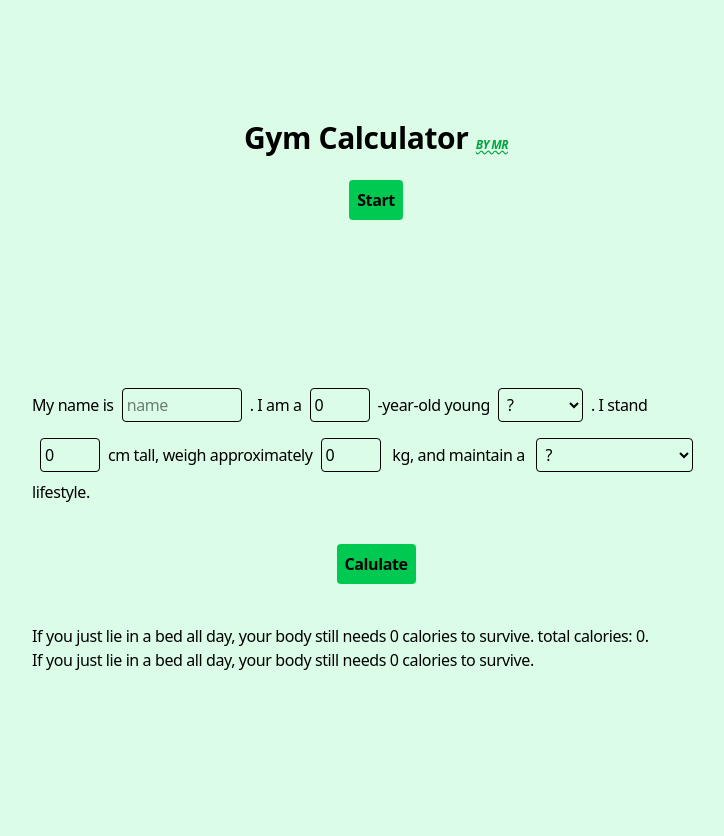
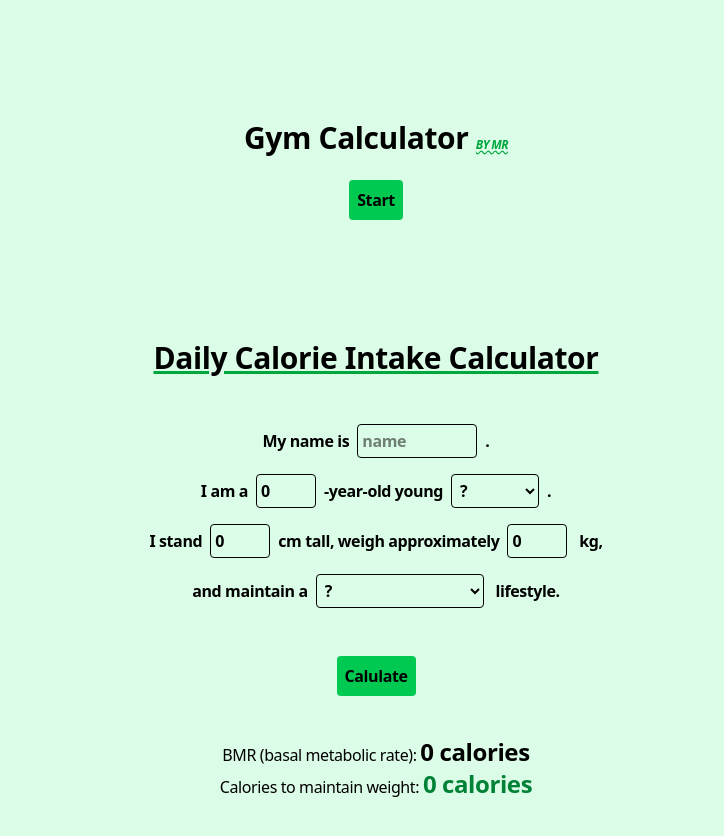
Before and after one commit to rahscripts/gym-calculator, a Next.js app: page / in a window 1280 px wide. Shown: the top 836 px of the page, without its empty margins (264-988 px from the left). Before the commit the page ends 800 px from the top, so only its background shows below. Built offline with nearby package versions, Linux system fonts and the light colour scheme.

Commit message:
updating tailwind css

```diff
--- a/app/page.tsx
+++ b/app/page.tsx
@@ -10,7 +10,7 @@ export default function Home() {
 
   return (
     <section>
-        <div className="max-w-3xl mx-auto m-20 p-10">
+        <div className="max-w-3xl mx-auto m-20 mb-10 p-10">
           <div className="flex flex-col items-center justify-center">
           <h1 className="text-3xl font-extrabold ">Gym Calculator <span className="uppercase font-black tracking-tighter text-xs italic underline decoration-wavy text-green-600">by MR</span> </h1><br />
           <button className="bg-green-500 p-2 rounded font-bold hover:bg-green-600 cursor-pointer" onClick={() => setStart(!start)}>Start</button>
--- a/components/CalorieIntake.tsx
+++ b/components/CalorieIntake.tsx
@@ -25,7 +25,7 @@ export default function CalorieIntake() {
         const newmailbmr = (10*weight)+(6.25*height)-(5*age)+5;
         setMalebmr(newmailbmr);
         let mentanence = newmailbmr;
-        if (afactor == "lightactive") {
+        if (afactor == "light") {
             mentanence*=light
         } else if (afactor == "moderate") {
             mentanence*=moderate
@@ -42,44 +42,55 @@ export default function CalorieIntake() {
         }
     }
     return (
-        <div className="max-w-3xl mx-auto m-20 p-10">
+        <div className="max-w-3xl mx-auto my-10 p-10">
+            <div className="flex flex-col items-center">
+                <div className="mb-10">
+                    <h1 className="font-extrabold underline decoration-3 decoration-green-600 text-3xl">Daily Calorie Intake Calculator</h1>
+                </div>
+                <div className="flex flex-col items-center justify-center">
+                    <div className="font-semibold flex flex-col items-center">
                         <div>
                             My name is
                             <input value={name} type="text"
                             onChange={(e) => setName(e.target.value)}
                             placeholder="name"
                             className="p-1 text-black border-1 rounded m-2 w-30"
-                />.
+                            />. <br />
+                        </div>
 
+                        <div>
                             I am a
                             <input value={age} type="number"
                             onChange={(e) => setAge(Number(e.target.value))}
                             placeholder="20"
                             className="p-1 text-black border-1 rounded m-2 w-15"
                             />-year-old young
-
                             <select value={gender} onChange={(e) => setGender(e.target.value)} className="border-1 p-1 m-2 rounded">
                                 <option value="" disabled>?</option>
                                 <option value="male">man</option>
-                    <option value="female"> woman</option></select>.
-
+                                <option value="female"> woman</option></select>. <br />
+                        </div>
+                        <div>
                             I stand
                             <input value={height} type="number"
                              onChange={(e) => setHeight(Number(e.target.value))}
                             placeholder="175"
                             className="p-1 text-black border-1 rounded m-2 w-15"
                             />cm tall,
-
-
                             weigh approximately
                             <input value={weight} type="number"
                              onChange={(e) => setWeight(Number(e.target.value))}
                             placeholder="65"
                             className="p-1 text-black border-1 rounded m-2 w-15"
                             /> kg,
-
-
-                and maintain a <select value={afactor} onChange={(e) => setAfactor(e.target.value)} className="border-1 p-1 rounded m-2">
+                            <br />
+                        </div>
+                        <div>
+                            and maintain a
+                            <select
+                            value={afactor}
+                            onChange={(e) => setAfactor(e.target.value)}
+                            className="border-1 p-1 rounded m-2">
                                 <option value="" disabled>?</option>
                                 <option value="light">Lightly active</option>
                                 <option value="moderate">Moderately active</option>
@@ -87,15 +98,25 @@ export default function CalorieIntake() {
                                 <option value="athlete">Very Active</option>
                                 </select> lifestyle.
                         </div>
+                    </div>
                     <div className="flex">
                         <button onClick={calculateBmr} className="p-2 rounded m-10 bg-green-500 hover:bg-green-600 font-bold cursor-pointer mx-auto items-center ">Calulate</button>
                     </div>
                     <div>
-                {name} If you just lie in a bed all day, your body still needs {malebmr} calories to survive. total calories: {Math.round(Mantenance)}.
+                        {gender=="male" ?
+                        <div className="flex flex-col items-center justify-center">
+                            <div>BMR (basal metabolic rate): <span className="text-2xl font-bold">{Math.round(malebmr)} calories </span></div>
+                            <div>Calories to maintain weight: <span className="text-2xl font-bold text-green-700">{Math.round(Mantenance)} calories</span></div>
+                        </div> :
+                        <div className="flex flex-col items-center justify-center">
+                         <div>BMR (basal metabolic rate): <span className="text-2xl font-bold">{Math.round(femalebmr)} calories </span></div>
+                            <div>Calories to maintain weight: <span className="text-2xl font-bold text-green-700">{Math.round(Mantenance)} calories</span></div>
+                        </div>
+                        }
+
 
                     </div>
-            <div>
-                {name} If you just lie in a bed all day, your body still needs {femalebmr} calories to survive.
+                </div>
             </div>
         </div>
     )
```
Lines whose indentation alone changed are shown as unchanged.
